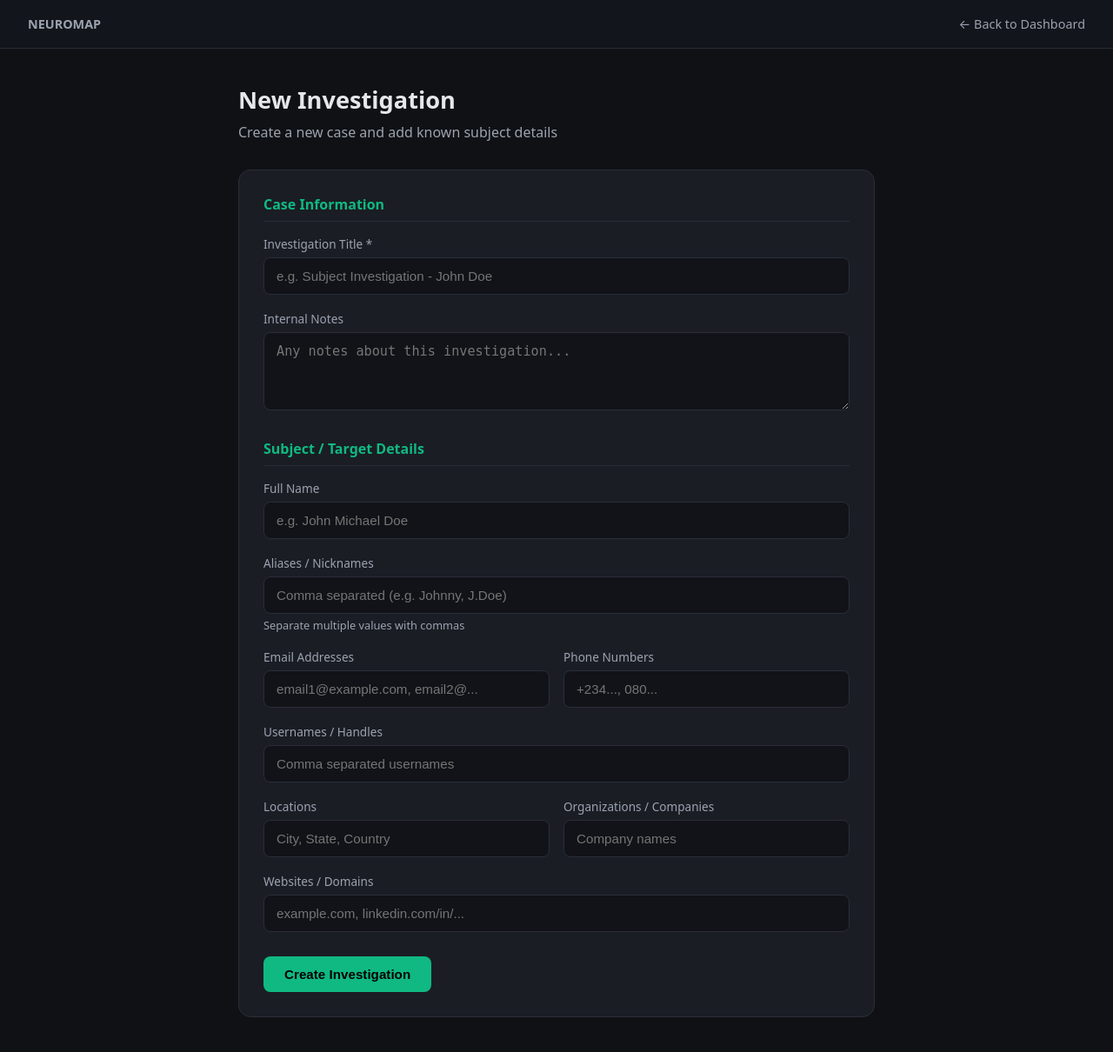
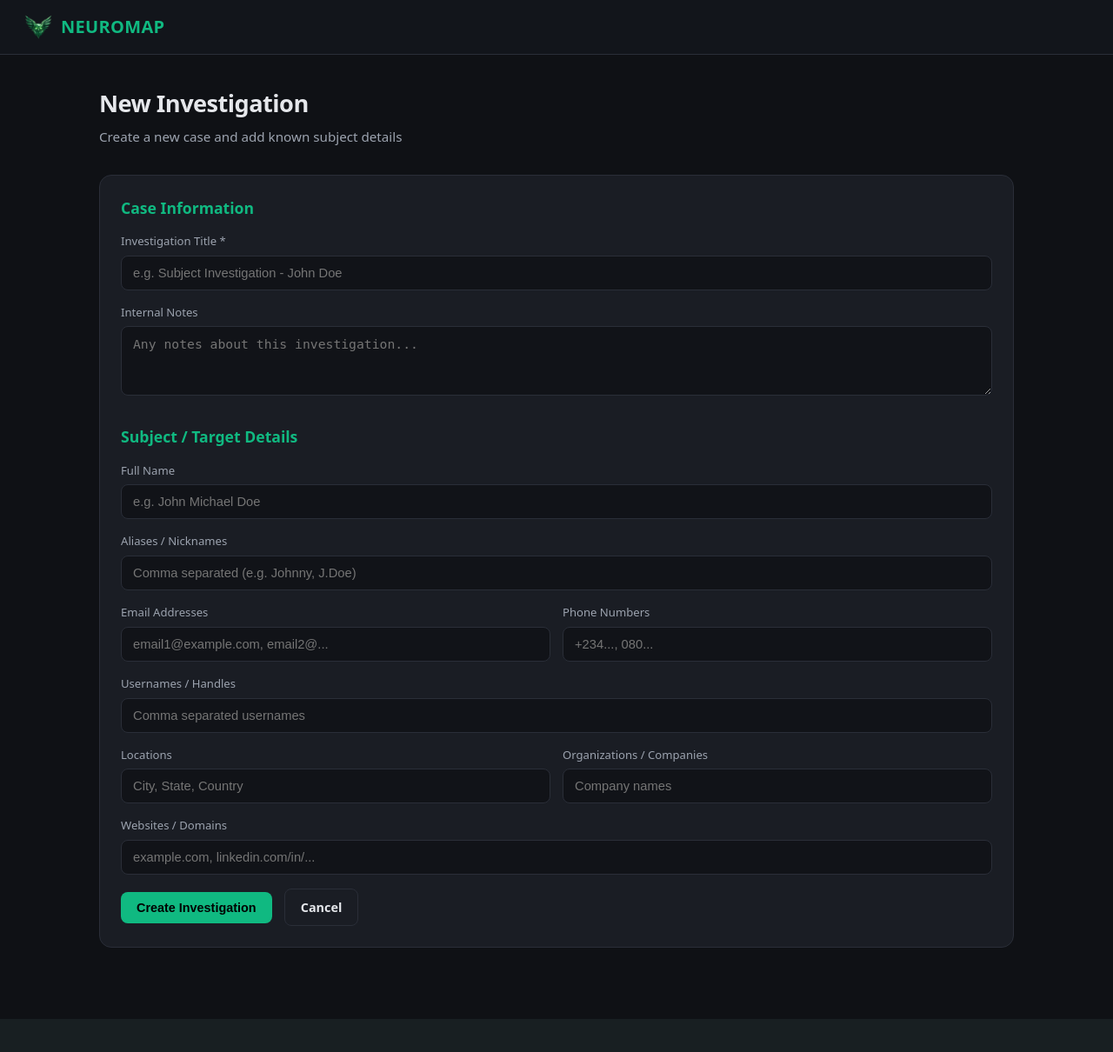
Before and after one commit to bigsamtj/NEUROMAP, a PHP site: template resources/views/investigation/create.php in a window 1280 px wide. Shown: the whole page at 87% size. After the commit the page ends 1172 px from the top, so only its background shows below. Run offline with PHP 8.4, Linux system fonts and the light colour scheme; the template is opened without the code that fills it, so the values that code supplies are empty.

Commit message:
Update create.php

```diff
--- a/resources/views/investigation/create.php
+++ b/resources/views/investigation/create.php
@@ -1,185 +1,17 @@
-<!DOCTYPE html>
-<html lang="en">
-<head>
-    <meta charset="UTF-8">
-    <meta name="viewport" content="width=device-width, initial-scale=1.0">
-    <title>New Investigation — NEUROMAP</title>
-    <style>
-        :root {
-            --bg: #0f1115;
-            --card: #1a1d24;
-            --border: #2a2e38;
-            --text: #e5e7eb;
-            --muted: #9ca3af;
-            --accent: #10b981;
-            --danger: #ef4444;
-        }
+<?php
+$title = 'New Investigation';
+?>
 
-        * { margin: 0; padding: 0; box-sizing: border-box; }
-
-        body {
-            font-family: system-ui, -apple-system, BlinkMacSystemFont, 'Segoe UI', sans-serif;
-            background: var(--bg);
-            color: var(--text);
-            min-height: 100vh;
-        }
-
-        .topbar {
-            display: flex;
-            justify-content: space-between;
-            align-items: center;
-            padding: 18px 32px;
-            border-bottom: 1px solid var(--border);
-            background: #12151b;
-        }
-
-        .logo {
-            font-size: 1.3rem;
-            font-weight: 700;
-            color: var(--accent);
-            text-decoration: none;
-        }
-
-        .topbar a {
-            color: var(--muted);
-            text-decoration: none;
-            font-size: 0.9rem;
-        }
-
-        .container {
-            max-width: 780px;
-            margin: 0 auto;
-            padding: 40px 24px;
-        }
-
-        h1 {
-            font-size: 1.7rem;
-            margin-bottom: 8px;
-        }
-
-        .subtitle {
-            color: var(--muted);
-            margin-bottom: 32px;
-        }
-
-        .card {
-            background: var(--card);
-            border: 1px solid var(--border);
-            border-radius: 14px;
-            padding: 28px;
-        }
-
-        .section-title {
-            font-size: 1rem;
-            font-weight: 600;
-            margin: 28px 0 16px;
-            color: var(--accent);
-            padding-bottom: 8px;
-            border-bottom: 1px solid var(--border);
-        }
-
-        .section-title:first-child {
-            margin-top: 0;
-        }
-
-        .field {
-            margin-bottom: 18px;
-        }
-
-        .field label {
-            display: block;
-            font-size: 0.85rem;
-            color: var(--muted);
-            margin-bottom: 6px;
-        }
-
-        .field input,
-        .field textarea {
-            width: 100%;
-            padding: 12px 14px;
-            background: #111318;
-            border: 1px solid var(--border);
-            border-radius: 8px;
-            color: var(--text);
-            font-size: 0.95rem;
-            outline: none;
-            transition: border-color 0.2s;
-        }
-
-        .field input:focus,
-        .field textarea:focus {
-            border-color: var(--accent);
-        }
-
-        .field textarea {
-            min-height: 90px;
-            resize: vertical;
-        }
-
-        .grid-2 {
-            display: grid;
-            grid-template-columns: 1fr 1fr;
-            gap: 16px;
-        }
-
-        .btn {
-            display: inline-block;
-            background: var(--accent);
-            color: #000;
-            padding: 12px 24px;
-            border-radius: 8px;
-            border: none;
-            font-weight: 600;
-            font-size: 0.95rem;
-            cursor: pointer;
-            margin-top: 10px;
-        }
-
-        .btn:hover {
-            opacity: 0.9;
-        }
-
-        .error {
-            background: rgba(239, 68, 68, 0.1);
-            border: 1px solid var(--danger);
-            color: #fca5a5;
-            padding: 12px 16px;
-            border-radius: 8px;
-            margin-bottom: 20px;
-            font-size: 0.9rem;
-        }
-
-        .hint {
-            font-size: 0.8rem;
-            color: var(--muted);
-            margin-top: 4px;
-        }
-
-        @media (max-width: 600px) {
-            .grid-2 {
-                grid-template-columns: 1fr;
-            }
-        }
-    </style>
-</head>
-<body>
-
-    <header class="topbar">
-        <a href="/dashboard" class="logo">NEUROMAP</a>
-        <a href="/dashboard">← Back to Dashboard</a>
-    </header>
-
-    <div class="container">
 <h1>New Investigation</h1>
 <p class="subtitle">Create a new case and add known subject details</p>
 
 <?php if (!empty($error)): ?>
-            <div class="error"><?= htmlspecialchars($error) ?></div>
+    <div class="alert-error"><?= htmlspecialchars($error) ?></div>
 <?php endif; ?>
 
 <form method="POST" action="/investigation/store" class="card">
 
-            <div class="section-title">Case Information</div>
+    <h2>Case Information</h2>
 
     <div class="field">
         <label>Investigation Title *</label>
@@ -193,7 +25,7 @@
         <textarea name="notes" placeholder="Any notes about this investigation..."><?= htmlspecialchars($old['notes'] ?? '') ?></textarea>
     </div>
 
-            <div class="section-title">Subject / Target Details</div>
+    <h2 style="margin-top: 28px;">Subject / Target Details</h2>
 
     <div class="field">
         <label>Full Name</label>
@@ -207,7 +39,6 @@
         <input type="text" name="aliases"
                value="<?= htmlspecialchars($old['aliases'] ?? '') ?>"
                placeholder="Comma separated (e.g. Johnny, J.Doe)">
-                <div class="hint">Separate multiple values with commas</div>
     </div>
 
     <div class="grid-2">
@@ -256,9 +87,6 @@
                placeholder="example.com, linkedin.com/in/...">
     </div>
 
-            <button type="submit" class="btn">Create Investigation</button>
+    <button type="submit" class="btn btn-primary">Create Investigation</button>
+    <a href="/dashboard" class="btn btn-secondary" style="margin-left: 10px;">Cancel</a>
 </form>
-    </div>
-
-</body>
-</html>
```
Lines whose indentation alone changed are shown as unchanged.
